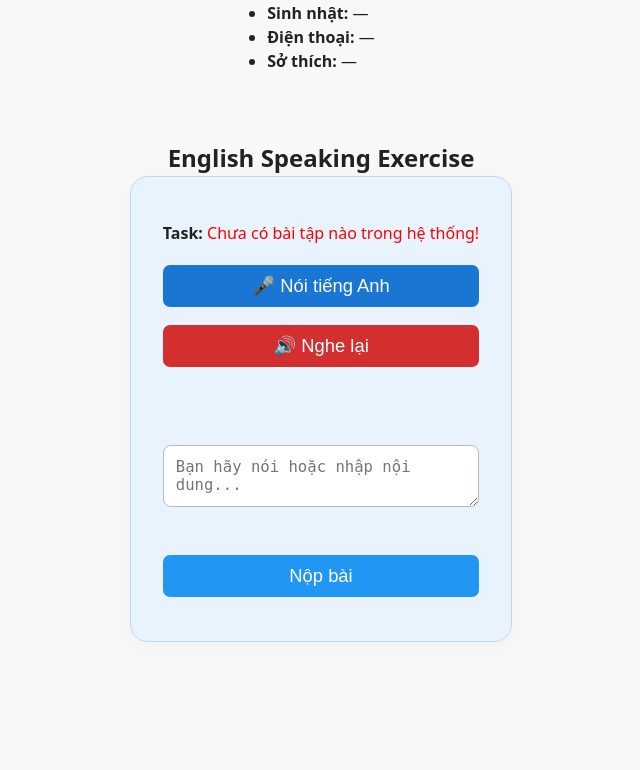
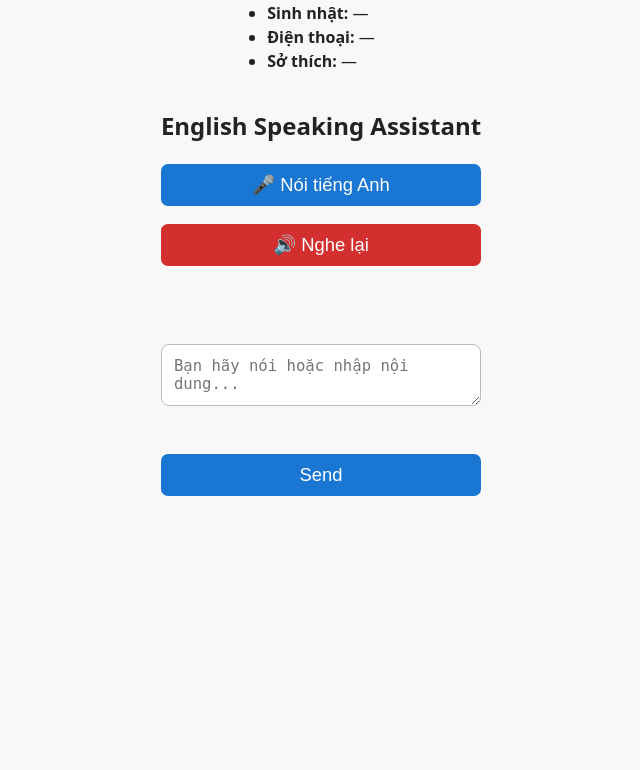
Before and after one commit to Tuan-23880095/english-ai-trainer, a FastAPI app: template app/presentation/templates/exercise.html in a window 1280 px wide. Shown: the part 280-1050 px from the top of the page, without its empty margins (319-959 px from the left). After the commit the page ends 776 px from the top, so only its background shows below. Run offline with FastAPI, Linux system fonts and the light colour scheme; the template is opened without the code that fills it, so the values that code supplies are empty; parts of the project's set-up code (start-up, migrations or seed data) failed here and were passed over.

Commit message:
Update exercise.html

```diff
--- a/app/presentation/templates/exercise.html
+++ b/app/presentation/templates/exercise.html
@@ -1,29 +1,91 @@
 {% extends "base.html" %}
 {% block title %}Exercise{% endblock %}
 {% block content %}
-<div class="exercise-container">
-  <h2>English Speaking Exercise</h2>
-  <section class="exercise exercise-section">
-    <p>
-      <b>Task:</b>
-      {% if exercise %}
-        <span id="exercise-prompt">{{ exercise.prompt }}</span>
-      {% else %}
-        <span style="color:red">Chưa có bài tập nào trong hệ thống!</span>
-      {% endif %}
-    </p>
+<div class="exercise-main-container">
+    <h2>English Speaking Assistant</h2>
+    <div class="chatbox" id="chatbox"></div>
+
     <div class="input-area">
-      <button class="voice-btn" id="btn-voice">🎤 Nói tiếng Anh</button>
-      <button class="tts-btn" id="btn-tts">🔊 Nghe lại</button>
-      <br/><br/>
-      <textarea id="inputText" placeholder="Bạn hãy nói hoặc nhập nội dung..."></textarea>
-      <br/>
-      <button id="btn-submit">Nộp bài</button>
+        <button class="voice-btn" id="btn-voice">🎤 Nói tiếng Anh</button>
+        <button class="tts-btn" id="btn-tts">🔊 Nghe lại</button>
+        <br/><br/>
+        <textarea id="inputText" placeholder="Bạn hãy nói hoặc nhập nội dung..."></textarea>
+        <br/>
+        <button id="btn-send">Send</button>
     </div>
-    <div id="feedback-block"></div>
-  </section>
 </div>
 {% endblock %}
 {% block script %}
-<script type="module" src="/static/js/exercise.js"></script>
+<link rel="stylesheet" href="/static/css/exercise.css">
+<script>
+    // Web Speech API (chỉ Chrome/Edge hỗ trợ tốt)
+    let recognition;
+    function startListening() {
+        if (!('webkitSpeechRecognition' in window)) {
+            alert('Trình duyệt không hỗ trợ speech-to-text!');
+            return;
+        }
+        recognition = new webkitSpeechRecognition();
+        recognition.lang = 'en-US';
+        recognition.interimResults = false;
+        recognition.maxAlternatives = 1;
+        recognition.onresult = function(event) {
+            const transcript = event.results[0][0].transcript;
+            document.getElementById('inputText').value = transcript;
+            addMessage('Bạn (speech)', transcript);
+        };
+        recognition.onerror = function(event) {
+            alert('Lỗi nhận diện giọng nói: ' + event.error);
+        }
+        recognition.start();
+    }
+
+    function addMessage(who, text) {
+        const chatbox = document.getElementById('chatbox');
+        chatbox.innerHTML += `<b>${who}:</b> ${text}<br>`;
+        chatbox.scrollTop = chatbox.scrollHeight;
+    }
+
+    function speakText() {
+        const text = document.getElementById('inputText').value;
+        if (text) speak(text);
+    }
+    function speak(text) {
+        if ('speechSynthesis' in window) {
+            const utter = new SpeechSynthesisUtterance(text);
+            utter.lang = 'en-US';
+            window.speechSynthesis.speak(utter);
+        } else {
+            alert('Trình duyệt không hỗ trợ text-to-speech!');
+        }
+    }
+
+    // Thay đổi: ở đây bạn nên tích hợp gọi API backend thật
+    async function sendMessage() {
+        const text = document.getElementById('inputText').value.trim();
+        if (!text) return;
+        addMessage('Bạn', text);
+
+        // --- Gửi lên backend exercise (ví dụ call API /exercise/conversation) ---
+        // Để demo, vẫn để fakeAIResponse. Khi có API thật, thay hàm này.
+        fakeAIResponse(text);
+        document.getElementById('inputText').value = '';
+    }
+
+    function fakeAIResponse(text) {
+        let response = '';
+        if (text.toLowerCase().includes('hello')) response = "Hi! How are you today?";
+        else if (text.toLowerCase().includes('name')) response = "My name is EnglishBot. Nice to meet you!";
+        else if (text.toLowerCase().includes('weather')) response = "It's sunny and beautiful today!";
+        else response = "That's interesting! Could you tell me more?";
+        setTimeout(() => {
+            addMessage('AI', response);
+            speak(response);
+        }, 600);
+    }
+
+    document.getElementById('btn-voice').onclick = startListening;
+    document.getElementById('btn-tts').onclick = speakText;
+    document.getElementById('btn-send').onclick = sendMessage;
+</script>
 {% endblock %}
```
